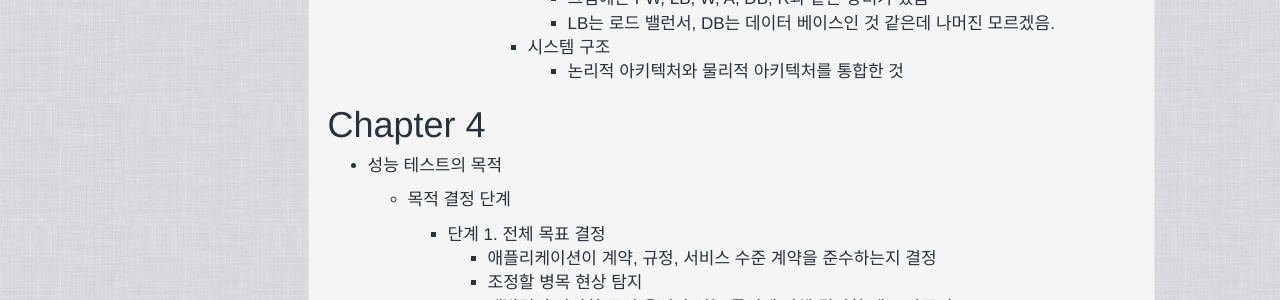
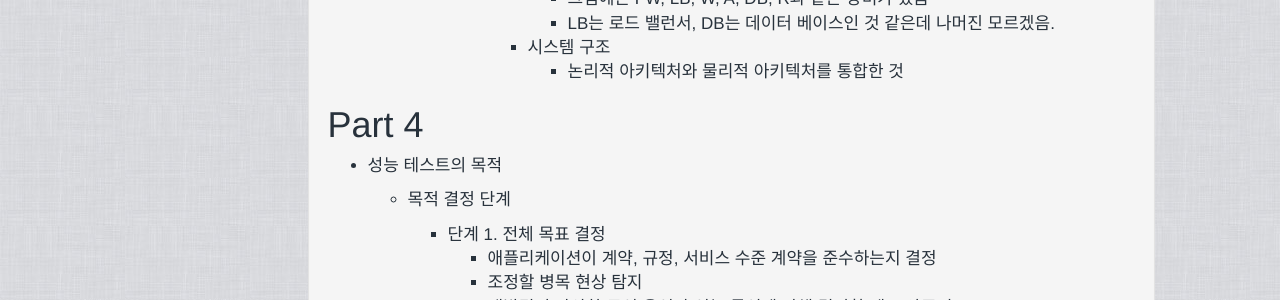
Before and after one commit to cpmsz/cpmsz.github.io, a Jekyll site: the page built from _posts/2018-02-28-NHN_Ent_8주차.markdown, in a window 1280 px wide and 900 px high, scrolled down 6563 px. Shown: the part 156-456 px from the top of the window. Built offline with Jekyll 4.4.1, drawn with Linux system fonts in a browser that asks for light colours; comment, search, counter and statistics services are not loaded.

Commit message:
Update 2018-02-28-NHN_Ent_8주차.markdown

```diff
--- a/_posts/2018-02-28-NHN_Ent_8주차.markdown
+++ b/_posts/2018-02-28-NHN_Ent_8주차.markdown
@@ -280,7 +280,7 @@ description: "베이스 캠프 8주 차"
           * 시스템 구조
             * 논리적 아키텍처와 물리적 아키텍처를 통합한 것
 
-# Chapter 4
+# Part 4
 
 * 성능 테스트의 목적
 
```
